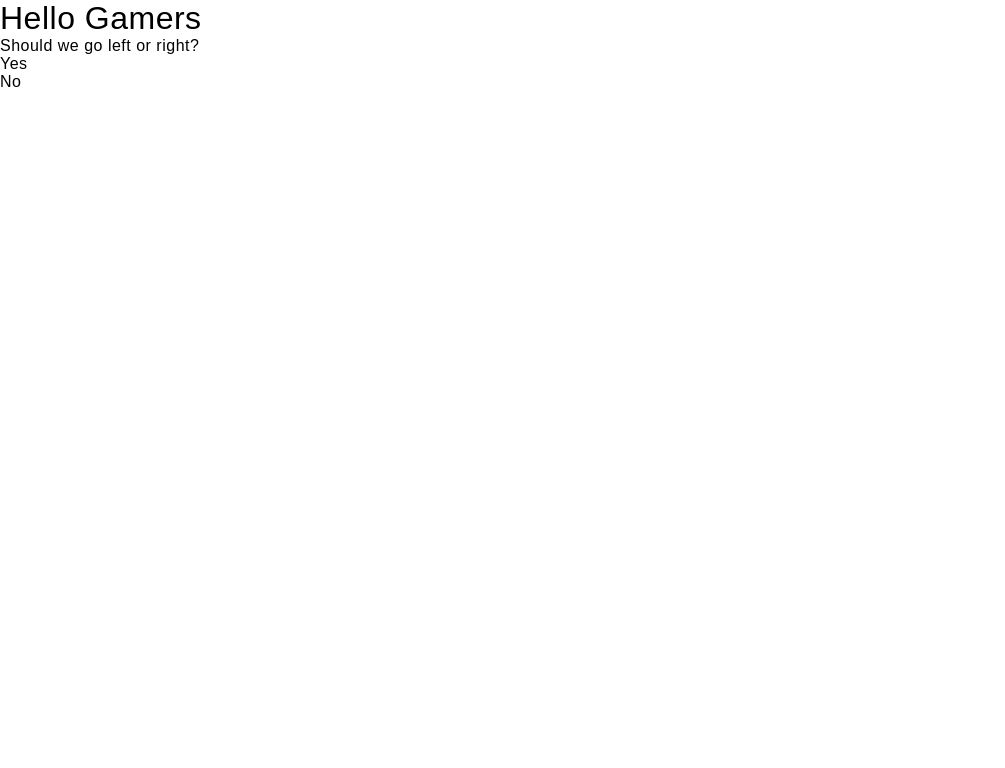
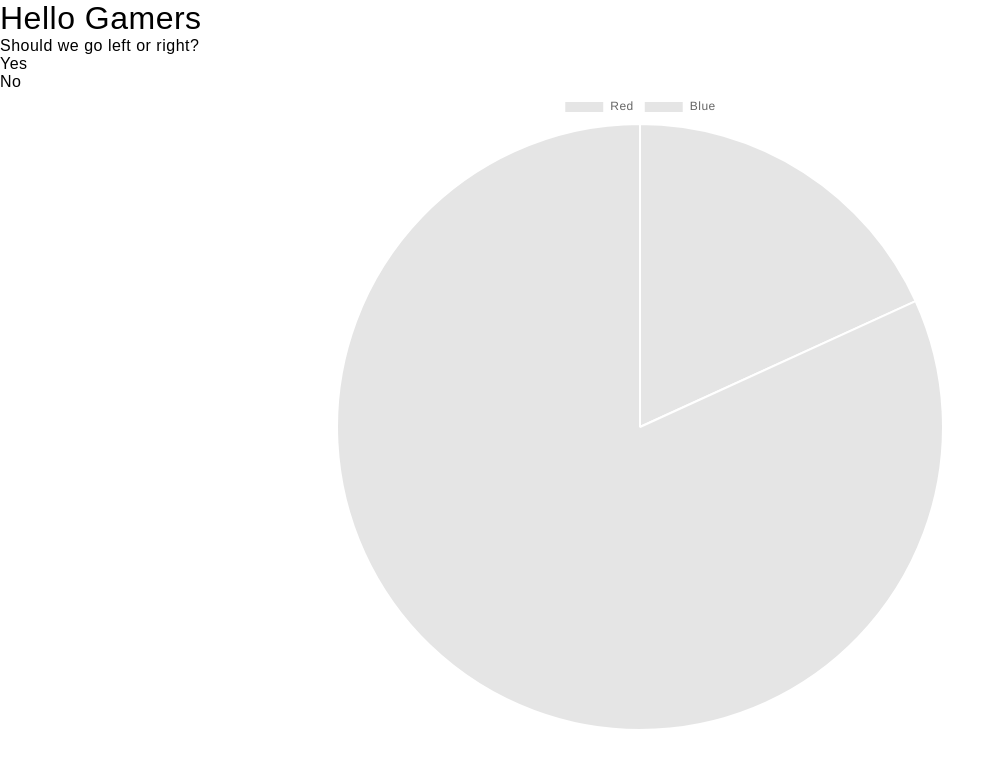
Before and after one commit to twitchcon/ok-gamers-frontend, a website built with Parcel: page src/index.html in a window 1280 px wide. Shown: the whole page, without its empty margins (0-1005 px from the left). Built offline with nearby package versions, Linux system fonts and the light colour scheme.

Commit message:
:100: Implement graph feature

```diff
--- a/package.json
+++ b/package.json
@@ -19,6 +19,7 @@
   },
   "homepage": "https://github.com/twitchcon/okgamers-graph#readme",
   "dependencies": {
+    "chart.js": "^2.8.0",
     "parcel-bundler": "^1.12.3"
   },
   "devDependencies": {
--- a/src/index.html
+++ b/src/index.html
@@ -7,7 +7,8 @@
   <meta http-equiv="X-UA-Compatible" content="ie=edge">
   <title>Ok Gamers</title>
   <link rel="stylesheet" href="scss/master.scss">
-  <script src="https://extension-files.twitch.tv/helper/v1/twitch-ext.min.js" defer></script>
+  <script src="https://extension-files.twitch.tv/helper/v1/twitch-ext.min.js"></script>
+  <script src="javascript/vote.js" defer></script>
 </head>
 
 <body>
@@ -15,6 +16,8 @@
   <h4>Should we go left or right?</h4>
   <p>Yes</p>
   <p>No</p>
+
+  <canvas id="graph"></canvas>
 </body>
 
 </html>
--- a/src/javascript/test.js
+++ /dev/null
@@ -1 +0,0 @@
-// test.js
--- /dev/null
+++ b/src/javascript/vote.js
@@ -0,0 +1,13 @@
+import Chart from 'chart.js';
+
+var ctx = document.getElementById('graph').getContext('2d');
+var chart = new Chart(ctx, {
+  type: 'pie',
+  data: {
+    labels: ['Red', 'Blue'],
+    datasets: [{
+      data: [10, 45],
+    }]
+  },
+  options: {}
+});
```
Also changed, not shown: 1 other file.
